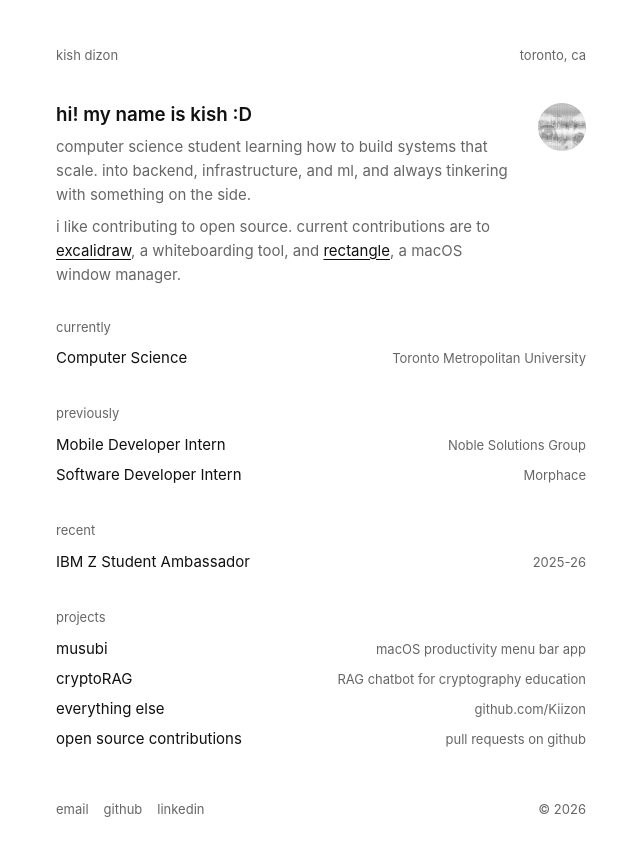
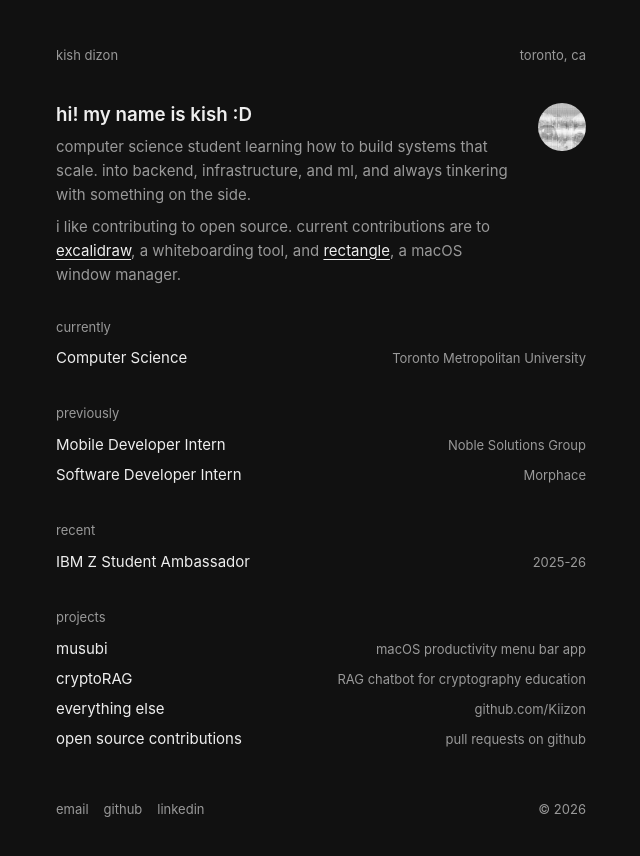
Before and after one commit to Kiizon/digiMe, a Next.js app: page / in a window 1280 px wide. Shown: the top 856 px of the page, without its empty margins (319-959 px from the left). Built offline with nearby package versions, Linux system fonts and the light colour scheme.

Commit message:
default to dark theme

```diff
--- a/src/app/globals.css
+++ b/src/app/globals.css
@@ -73,17 +73,17 @@
 /* ---------- plain theme ---------- */
 
 :root {
+  --bg: #111111;
+  --fg: #eeeeee;
+  --dim: #999999;
+  --line: #2a2a2a;
+}
+
+:root.light {
   --bg: #ffffff;
   --fg: #111111;
   --dim: #666666;
   --line: #e5e5e5;
-}
-
-:root.dark {
-  --bg: #111111;
-  --fg: #eeeeee;
-  --dim: #999999;
-  --line: #2a2a2a;
 }
 
 * {
--- a/src/components/ThemeToggle.tsx
+++ b/src/components/ThemeToggle.tsx
@@ -3,7 +3,7 @@
 import { useEffect, useRef, useState } from "react";
 
 export default function ThemeToggle() {
-  const [isDark, setIsDark] = useState(false);
+  const [isLight, setIsLight] = useState(false);
   const audioRef = useRef<HTMLAudioElement | null>(null);
 
   useEffect(() => {
@@ -18,8 +18,8 @@ export default function ThemeToggle() {
       audioRef.current.currentTime = 0;
       audioRef.current.play().catch((e) => console.error("Audio play failed", e));
     }
-    setIsDark((prev) => !prev);
-    document.documentElement.classList.toggle("dark");
+    setIsLight((prev) => !prev);
+    document.documentElement.classList.toggle("light");
   };
 
   return (
@@ -27,7 +27,7 @@ export default function ThemeToggle() {
       type="button"
       className="avatar"
       onClick={toggleTheme}
-      aria-label={isDark ? "Switch to light theme" : "Switch to dark theme"}
+      aria-label={isLight ? "Switch to dark theme" : "Switch to light theme"}
       title="toggle theme"
     >
       <img src="/me-logo.png" alt="Kish Dizon" />
```
